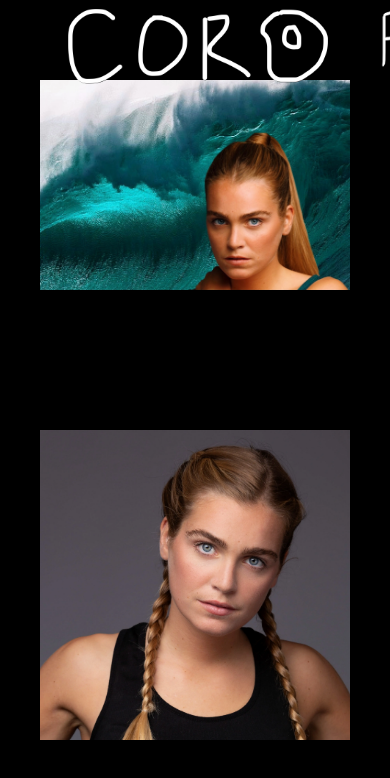
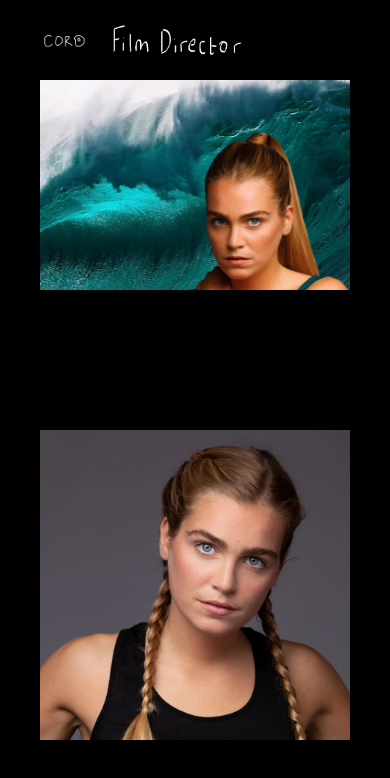
Before and after one commit to joehewett/coro, a React (Vite) app: page /director in a window 390 px wide. Shown: the top 778 px of the page. Built offline with nearby package versions, Linux system fonts and the light colour scheme.

Commit message:
fix: adjust navbar logo and project page styling
- Modify Navbar logo image sizing with Tailwind classes
- Reduce padding for project credits list items
- Update global CSS image styling with more specific selector
- Improve responsive design consistency

```diff
--- a/src/components/Navbar.tsx
+++ b/src/components/Navbar.tsx
@@ -17,7 +17,7 @@ const Navbar: React.FC<NavbarProps> = ({ categoryImage, categoryRoute, categoryA
         src="/coro_text.png"
         alt="Coro"
         onClick={() => navigate('/')}
-        className="h-12 cursor-pointer object-contain"
+        className="!h-12 !w-auto cursor-pointer object-contain"
       />
 
       {/* Category text image if provided */}
--- a/src/components/ProjectPage.tsx
+++ b/src/components/ProjectPage.tsx
@@ -48,7 +48,7 @@ const ProjectPage: React.FC<ProjectPageProps> = ({
             </h2>
             <ul className="mb-15 list-none p-0">
               {credits.map((credit, index) => (
-                <li key={index} className="flex justify-between items-center py-8 border-b border-gray-700 last:border-b-0">
+                <li key={index} className="flex justify-between items-center py-3 border-b border-gray-700 last:border-b-0">
                   <span className={credit.isHighlighted ? 'text-orange-500 font-bold' : 'text-white'}>
                     {credit.name}
                   </span>
--- a/src/styles/global.css
+++ b/src/styles/global.css
@@ -11,8 +11,8 @@ body {
 
 /* Mobile responsiveness - now handled by Tailwind classes */
 
-/* Ensure images don't overflow on mobile */
-img {
+/* Ensure images don't overflow on mobile - exclude navigation images */
+img:not(nav img) {
   max-width: 100%;
   height: auto;
 }
```
